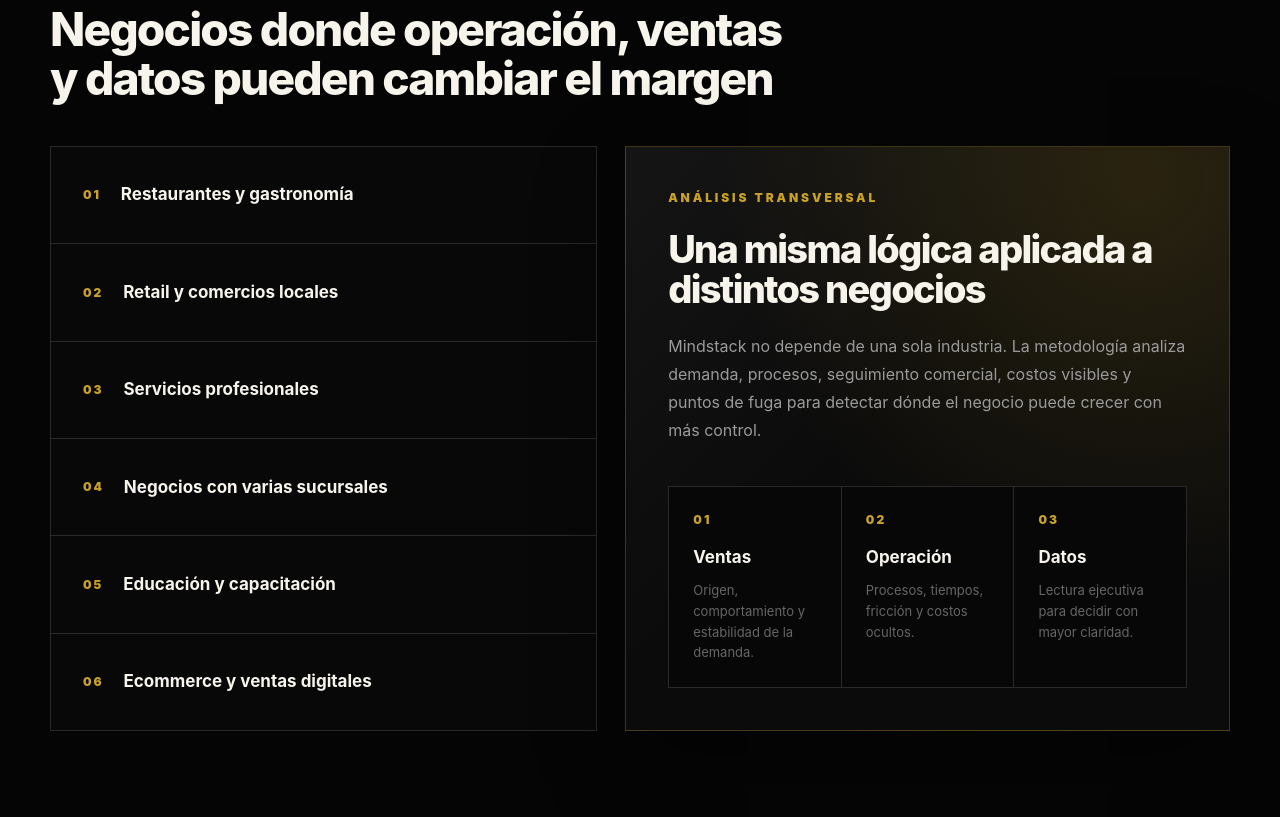
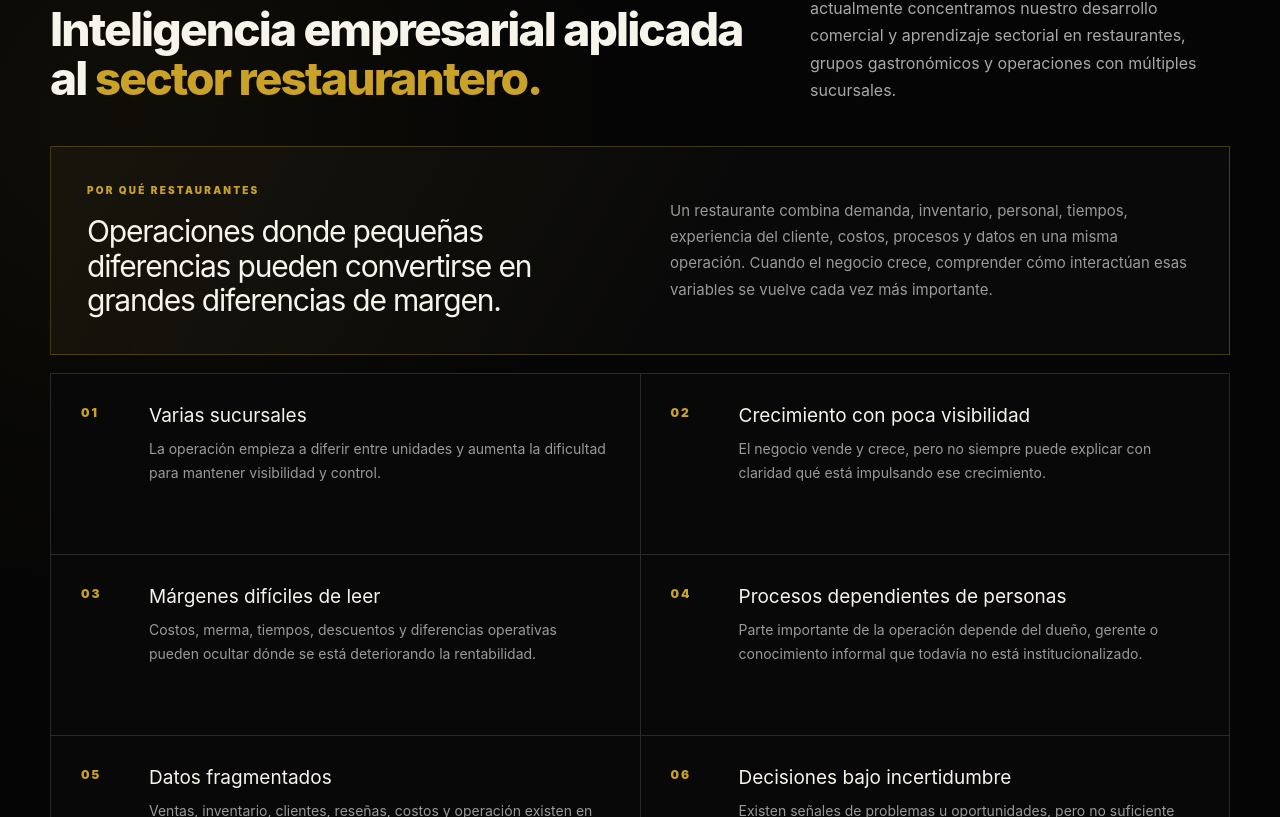
Before and after one commit to Antonio958/mindstack-web, a Next.js app: page / in a window 1280 px wide. Shown: the part 4323-5140 px from the top of the page. Built offline with nearby package versions, Linux system fonts and the light colour scheme.

Commit message:
Actualizar identidad y estructura web de Mindstack

```diff
--- a/app/globals.css
+++ b/app/globals.css
@@ -2547,3 +2547,159 @@ body {
   line-height: 1.65;
   font-weight: 550;
 }
+
+
+
+/* ── Restaurant focus section ───────────────────────── */
+
+.restaurant-section {
+  background:
+    radial-gradient(
+      circle at 10% 20%,
+      rgba(201, 162, 39, 0.055),
+      transparent 30rem
+    ),
+    var(--black);
+}
+
+.restaurant-intro {
+  margin-bottom: 18px;
+  border: 1px solid rgba(201, 162, 39, 0.3);
+  background:
+    linear-gradient(
+      120deg,
+      rgba(201, 162, 39, 0.08),
+      transparent 55%
+    ),
+    #090909;
+  padding: 36px;
+  display: grid;
+  grid-template-columns: 1fr 1fr;
+  gap: 60px;
+  align-items: center;
+}
+
+.restaurant-kicker {
+  display: block;
+  color: var(--gold);
+  font-size: 10px;
+  font-weight: 900;
+  letter-spacing: 0.22em;
+  text-transform: uppercase;
+  margin-bottom: 16px;
+}
+
+.restaurant-intro h3 {
+  margin: 0;
+  color: var(--white);
+  font-size: 30px;
+  line-height: 1.15;
+  letter-spacing: -0.04em;
+}
+
+.restaurant-intro p {
+  margin: 0;
+  color: var(--muted);
+  font-size: 15px;
+  line-height: 1.75;
+}
+
+.restaurant-signals {
+  display: grid;
+  grid-template-columns: repeat(2, 1fr);
+  gap: 1px;
+  background: var(--border);
+  border: 1px solid var(--border);
+}
+
+.restaurant-signal {
+  background: #080808;
+  padding: 30px;
+  display: grid;
+  grid-template-columns: 48px 1fr;
+  gap: 20px;
+  min-height: 180px;
+}
+
+.restaurant-signal > span {
+  color: var(--gold);
+  font-size: 12px;
+  font-weight: 900;
+  letter-spacing: 0.16em;
+}
+
+.restaurant-signal h3 {
+  margin: 0 0 10px;
+  color: var(--white);
+  font-size: 19px;
+  line-height: 1.25;
+}
+
+.restaurant-signal p {
+  margin: 0;
+  color: var(--muted);
+  font-size: 14px;
+  line-height: 1.7;
+}
+
+.transversal-note {
+  margin-top: 18px;
+  padding: 32px;
+  border: 1px solid var(--border);
+  background: #0a0a0a;
+  display: grid;
+  grid-template-columns: 0.75fr 1.25fr;
+  gap: 48px;
+  align-items: center;
+}
+
+.transversal-note span {
+  display: block;
+  color: var(--gold);
+  font-size: 10px;
+  font-weight: 900;
+  letter-spacing: 0.2em;
+  text-transform: uppercase;
+  margin-bottom: 10px;
+}
+
+.transversal-note strong {
+  display: block;
+  color: var(--white);
+  font-size: 22px;
+  line-height: 1.3;
+}
+
+.transversal-note p {
+  margin: 0;
+  color: var(--muted);
+  font-size: 14px;
+  line-height: 1.75;
+}
+
+@media (max-width: 980px) {
+  .restaurant-intro,
+  .transversal-note {
+    grid-template-columns: 1fr;
+    gap: 24px;
+  }
+}
+
+@media (max-width: 640px) {
+  .restaurant-signals {
+    grid-template-columns: 1fr;
+  }
+
+  .restaurant-intro,
+  .transversal-note {
+    padding: 26px;
+  }
+
+  .restaurant-intro h3 {
+    font-size: 25px;
+  }
+
+  .restaurant-signal {
+    padding: 26px;
+  }
+}
--- a/app/page.tsx
+++ b/app/page.tsx
@@ -66,13 +66,37 @@ const services = [
   },
 ];
 
-const sectors = [
-  "Restaurantes y gastronomía",
-  "Retail y comercios locales",
-  "Servicios profesionales",
-  "Negocios con varias sucursales",
-  "Educación y capacitación",
-  "Ecommerce y ventas digitales",
+const restaurantSignals = [
+  {
+    num: "01",
+    title: "Varias sucursales",
+    desc: "La operación empieza a diferir entre unidades y aumenta la dificultad para mantener visibilidad y control.",
+  },
+  {
+    num: "02",
+    title: "Crecimiento con poca visibilidad",
+    desc: "El negocio vende y crece, pero no siempre puede explicar con claridad qué está impulsando ese crecimiento.",
+  },
+  {
+    num: "03",
+    title: "Márgenes difíciles de leer",
+    desc: "Costos, merma, tiempos, descuentos y diferencias operativas pueden ocultar dónde se está deteriorando la rentabilidad.",
+  },
+  {
+    num: "04",
+    title: "Procesos dependientes de personas",
+    desc: "Parte importante de la operación depende del dueño, gerente o conocimiento informal que todavía no está institucionalizado.",
+  },
+  {
+    num: "05",
+    title: "Datos fragmentados",
+    desc: "Ventas, inventario, clientes, reseñas, costos y operación existen en distintos sistemas sin convertirse en una lectura integrada.",
+  },
+  {
+    num: "06",
+    title: "Decisiones bajo incertidumbre",
+    desc: "Existen señales de problemas u oportunidades, pero no suficiente evidencia para saber qué intervenir primero.",
+  },
 ];
 
 const steps = [
@@ -513,53 +537,69 @@ export default function Home() {
   </div>
 </section>
 
-      <section id="sectores" className="section">
+      <section id="sectores" className="section restaurant-section">
   <div className="container">
     <div className="section-head">
       <div>
-              <span className="eyebrow">Industrias</span>
+        <span className="eyebrow">Industria foco</span>
+
         <h2 className="section-title">
-                Negocios donde operación, ventas y datos pueden cambiar el margen
+          Inteligencia empresarial aplicada al{" "}
+          <span className="gold">sector restaurantero.</span>
         </h2>
       </div>
+
+      <p className="section-desc">
+        La metodología de Mindstack es transversal, pero actualmente
+        concentramos nuestro desarrollo comercial y aprendizaje sectorial en
+        restaurantes, grupos gastronómicos y operaciones con múltiples
+        sucursales.
+      </p>
     </div>
-<div className="industry-layout">
-  <div className="sectors-grid">
-    {sectors.map((sector, index) => (
-      <div className="sector-item" key={sector}>
-        <span>{String(index + 1).padStart(2, "0")}</span>
-        <strong>{sector}</strong>
+
+    <div className="restaurant-intro">
+      <div>
+        <span className="restaurant-kicker">Por qué restaurantes</span>
+
+        <h3>
+          Operaciones donde pequeñas diferencias pueden convertirse en grandes
+          diferencias de margen.
+        </h3>
       </div>
+
+      <p>
+        Un restaurante combina demanda, inventario, personal, tiempos,
+        experiencia del cliente, costos, procesos y datos en una misma
+        operación. Cuando el negocio crece, comprender cómo interactúan esas
+        variables se vuelve cada vez más importante.
+      </p>
+    </div>
+
+    <div className="restaurant-signals">
+      {restaurantSignals.map((signal) => (
+        <article className="restaurant-signal" key={signal.title}>
+          <span>{signal.num}</span>
+
+          <div>
+            <h3>{signal.title}</h3>
+            <p>{signal.desc}</p>
+          </div>
+        </article>
       ))}
     </div>
 
-  <div className="industry-panel">
-    <span className="industry-kicker">Análisis transversal</span>
-    <h3>Una misma lógica aplicada a distintos negocios</h3>
+    <div className="transversal-note">
+      <div>
+        <span>Capacidad transversal</span>
+        <strong>El método no depende de una sola industria.</strong>
+      </div>
+
       <p>
-      Mindstack no depende de una sola industria. La metodología analiza
-      demanda, procesos, seguimiento comercial, costos visibles y puntos de fuga
-      para detectar dónde el negocio puede crecer con más control.
+        Mindstack puede estudiar organizaciones de otros sectores cuando el
+        problema requiere comprender sistemas empresariales, procesos, datos y
+        decisiones. El foco restaurantero representa nuestra especialización
+        comercial actual, no un límite metodológico.
       </p>
-
-    <div className="industry-matrix">
-      <div>
-        <span>01</span>
-        <strong>Ventas</strong>
-        <p>Origen, comportamiento y estabilidad de la demanda.</p>
-      </div>
-      <div>
-        <span>02</span>
-        <strong>Operación</strong>
-        <p>Procesos, tiempos, fricción y costos ocultos.</p>
-      </div>
-      <div>
-        <span>03</span>
-        <strong>Datos</strong>
-        <p>Lectura ejecutiva para decidir con mayor claridad.</p>
-      </div>
-    </div>
-  </div>
     </div>
   </div>
 </section>
```
Lines whose indentation alone changed are shown as unchanged.
